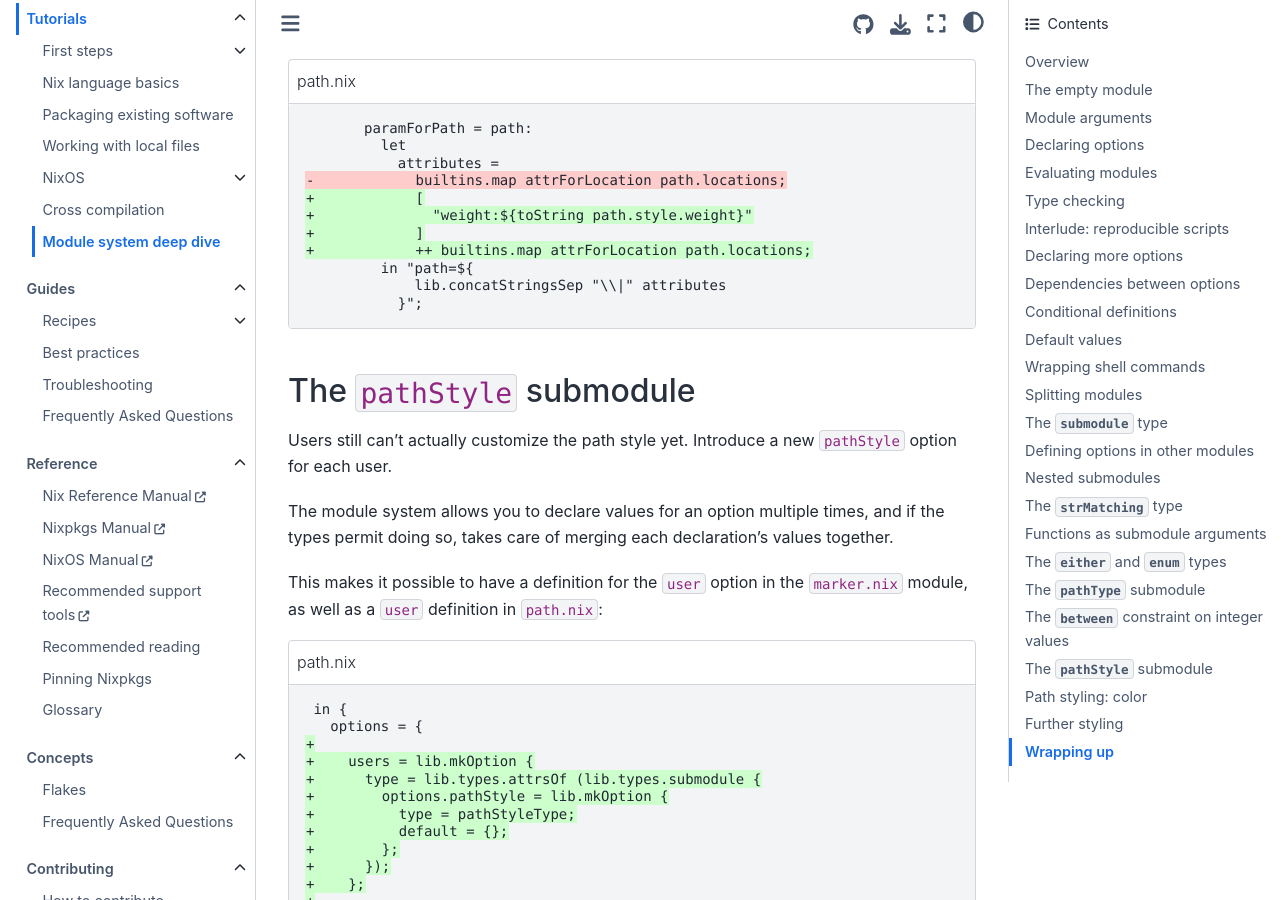
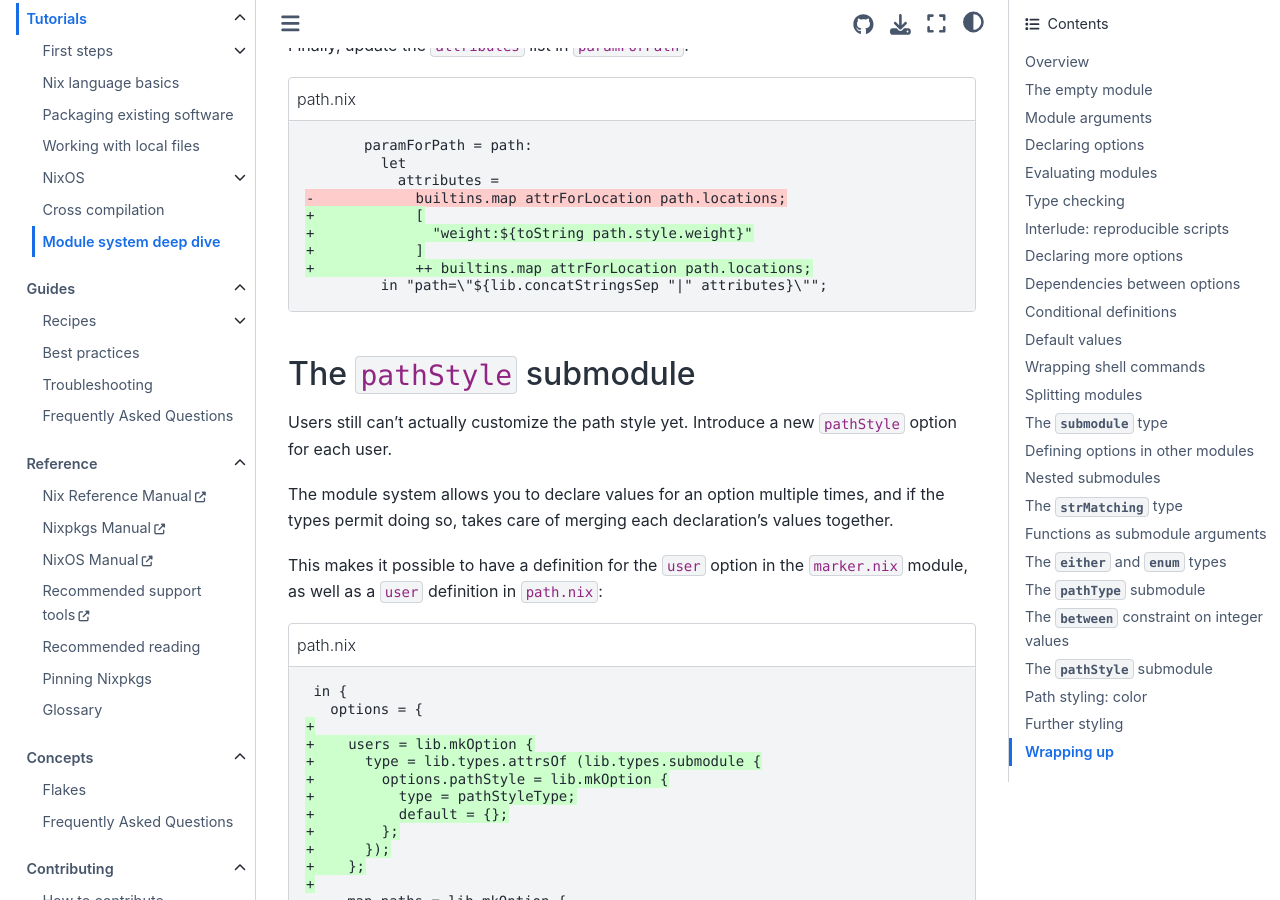
Before and after one commit to NixOS/nix.dev, a Sphinx documentation site: the page built from source/tutorials/module-system/module-system.md, in a window 1280 px wide and 900 px high, scrolled down 27738 px. Built offline with Sphinx 7.4.7 and the Sphinx Book theme 1.1.4, drawn with Linux system fonts in a browser that asks for light colours; part of the change alters nothing that is shown; some of the changed text lies outside the part shown.

````diff
--- a/source/tutorials/module-system/module-system.md
+++ b/source/tutorials/module-system/module-system.md
@@ -966,15 +966,16 @@ in {
   config = {
     requestParams = let
       attrForLocation = loc:
-        "$(geocode ${lib.escapeShellArg loc})";
+        "$(${config.scripts.geocode}/bin/geocode ${
+        lib.escapeShellArg loc
+        })";
       paramForPath = path:
         let
           attributes =
             builtins.map attrForLocation path.locations;
-        in "path=${
-            lib.concatStringsSep "\\|" attributes
-          }";
-      in builtins.map paramForPath config.map.paths;
+        in "path=\"${lib.concatStringsSep "|" attributes}\"";
+    in
+      builtins.map paramForPath config.map.paths;
   };
 }
 ```
@@ -1130,9 +1131,7 @@ Finally, update the `attributes` list in `paramForPath`:
 +              "weight:${toString path.style.weight}"
 +            ]
 +            ++ builtins.map attrForLocation path.locations;
-         in "path=${
-             lib.concatStringsSep "\\|" attributes
-           }";
+         in "path=\"${lib.concatStringsSep "|" attributes}\"";
 ```
 
 ## The `pathStyle` submodule
````
